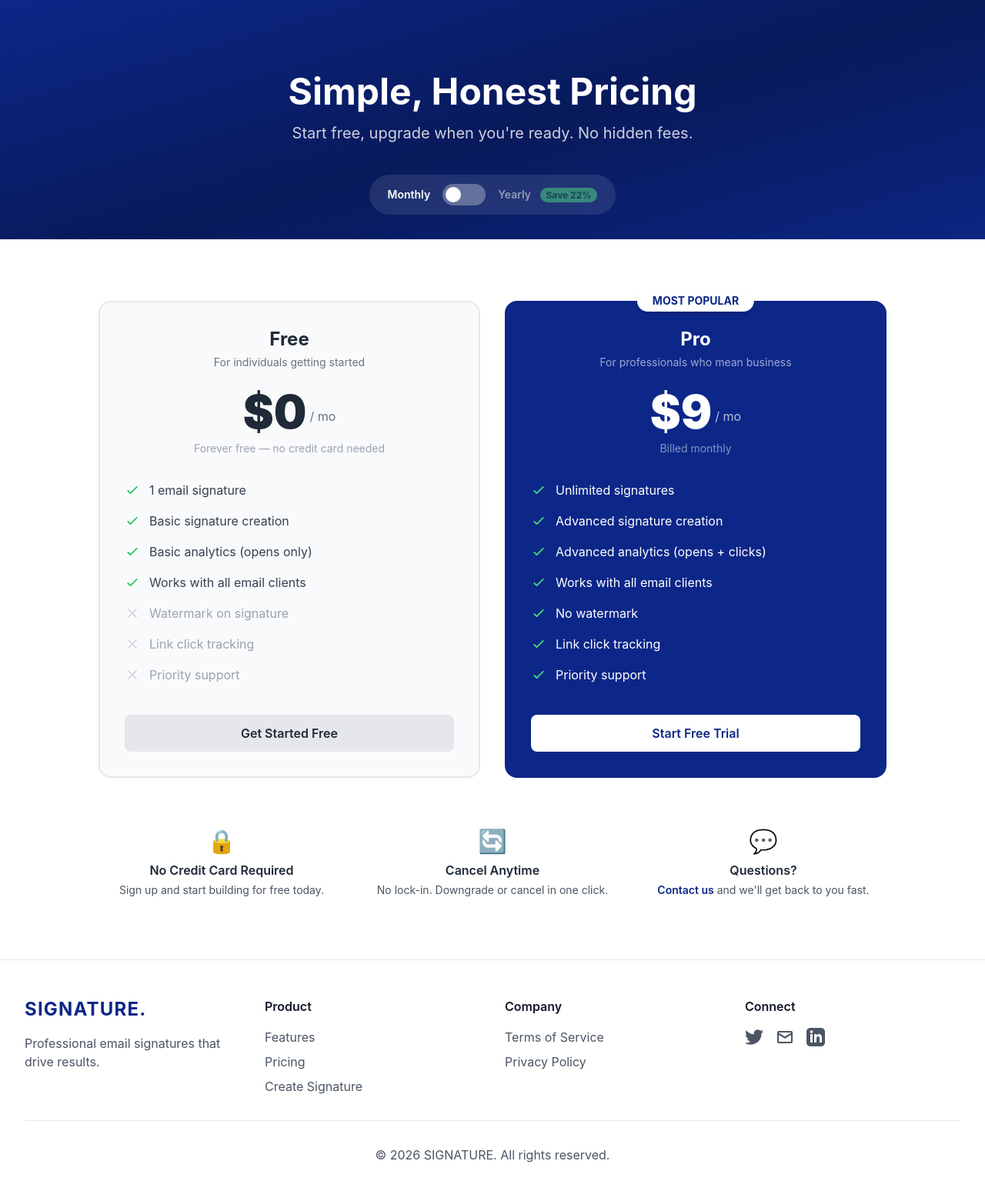
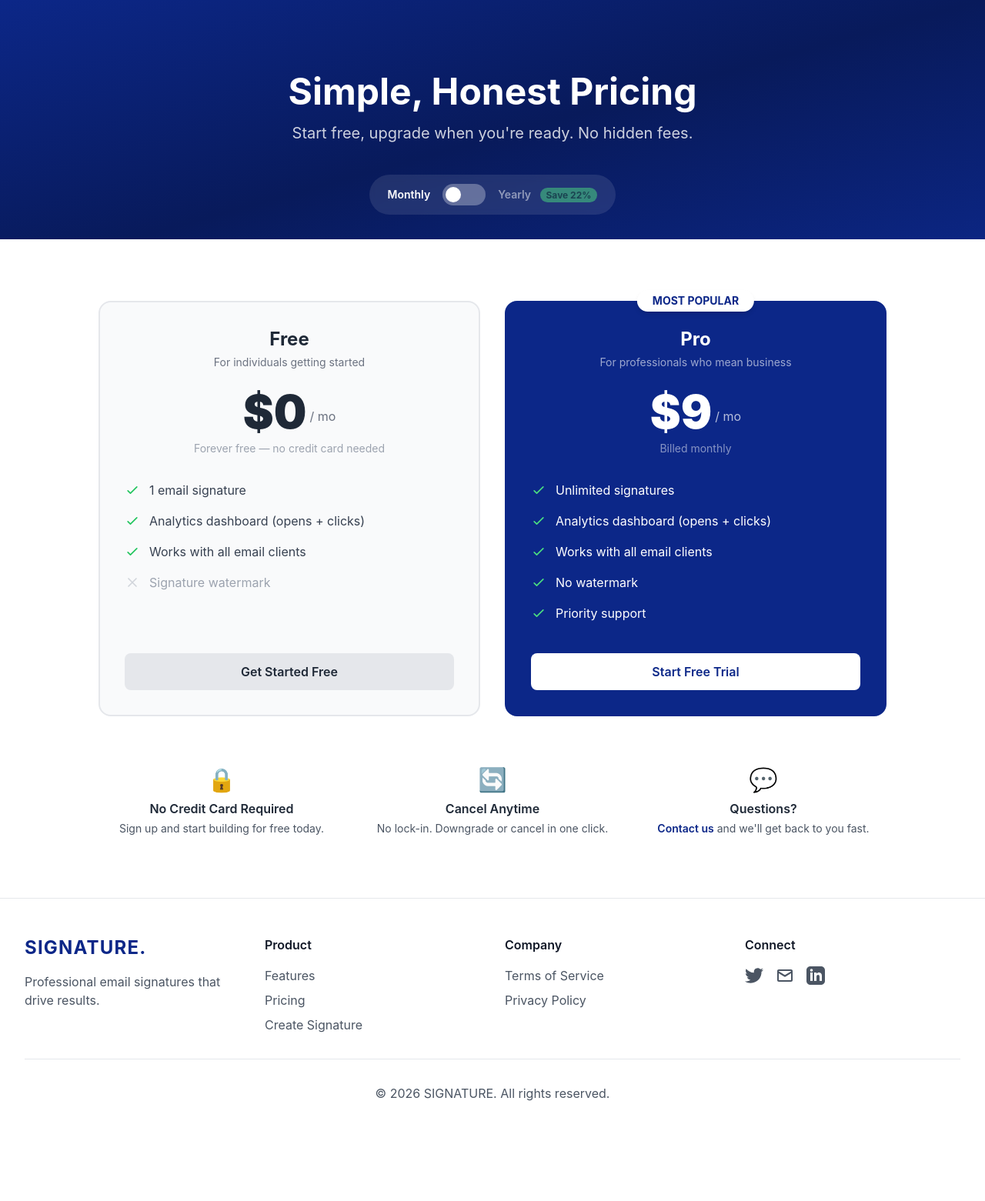
Before and after one commit to marl-Am/signature, a Flask app: page /pricing in a window 1280 px wide. Shown: the part 65-1626 px from the top of the page at 77% size. After the commit the page ends 1496 px from the top, so only its background shows below. Run offline with Flask 3, Linux system fonts and the light colour scheme; some libraries are stand-ins or nearby versions.

Commit message:
Updated pricing descriptions

```diff
--- a/app/templates/pricing.html
+++ b/app/templates/pricing.html
@@ -61,42 +61,28 @@
               </svg>
               1 email signature
             </li>
+
             <li class="flex items-center gap-3 text-gray-700">
               <svg class="w-5 h-5 text-green-500 flex-shrink-0" fill="none" stroke="currentColor" viewBox="0 0 24 24">
                 <path stroke-linecap="round" stroke-linejoin="round" stroke-width="2" d="M5 13l4 4L19 7"/>
               </svg>
-              Basic signature creation
+              Analytics dashboard (opens + clicks)
             </li>
-            <li class="flex items-center gap-3 text-gray-700">
-              <svg class="w-5 h-5 text-green-500 flex-shrink-0" fill="none" stroke="currentColor" viewBox="0 0 24 24">
-                <path stroke-linecap="round" stroke-linejoin="round" stroke-width="2" d="M5 13l4 4L19 7"/>
-              </svg>
-              Basic analytics (opens only)
-            </li>
+
             <li class="flex items-center gap-3 text-gray-700">
               <svg class="w-5 h-5 text-green-500 flex-shrink-0" fill="none" stroke="currentColor" viewBox="0 0 24 24">
                 <path stroke-linecap="round" stroke-linejoin="round" stroke-width="2" d="M5 13l4 4L19 7"/>
               </svg>
               Works with all email clients
             </li>
+
             <li class="flex items-center gap-3 text-gray-400">
               <svg class="w-5 h-5 text-gray-300 flex-shrink-0" fill="none" stroke="currentColor" viewBox="0 0 24 24">
                 <path stroke-linecap="round" stroke-linejoin="round" stroke-width="2" d="M6 18L18 6M6 6l12 12"/>
               </svg>
-              <span>Watermark on signature</span>
+              <span>Signature watermark</span>
             </li>
-            <li class="flex items-center gap-3 text-gray-400">
-              <svg class="w-5 h-5 text-gray-300 flex-shrink-0" fill="none" stroke="currentColor" viewBox="0 0 24 24">
-                <path stroke-linecap="round" stroke-linejoin="round" stroke-width="2" d="M6 18L18 6M6 6l12 12"/>
-              </svg>
-              <span>Link click tracking</span>
-            </li>
-            <li class="flex items-center gap-3 text-gray-400">
-              <svg class="w-5 h-5 text-gray-300 flex-shrink-0" fill="none" stroke="currentColor" viewBox="0 0 24 24">
-                <path stroke-linecap="round" stroke-linejoin="round" stroke-width="2" d="M6 18L18 6M6 6l12 12"/>
-              </svg>
-              <span>Priority support</span>
-            </li>
+
           </ul>
 
           {% if current_user.is_authenticated %}
@@ -154,13 +140,7 @@
               <svg class="w-5 h-5 text-green-400 flex-shrink-0" fill="none" stroke="currentColor" viewBox="0 0 24 24">
                 <path stroke-linecap="round" stroke-linejoin="round" stroke-width="2" d="M5 13l4 4L19 7"/>
               </svg>
-              Advanced signature creation
-            </li>
-            <li class="flex items-center gap-3 text-white">
-              <svg class="w-5 h-5 text-green-400 flex-shrink-0" fill="none" stroke="currentColor" viewBox="0 0 24 24">
-                <path stroke-linecap="round" stroke-linejoin="round" stroke-width="2" d="M5 13l4 4L19 7"/>
-              </svg>
-              Advanced analytics (opens + clicks)
+              Analytics dashboard (opens + clicks)
             </li>
             <li class="flex items-center gap-3 text-white">
               <svg class="w-5 h-5 text-green-400 flex-shrink-0" fill="none" stroke="currentColor" viewBox="0 0 24 24">
@@ -178,14 +158,9 @@
               <svg class="w-5 h-5 text-green-400 flex-shrink-0" fill="none" stroke="currentColor" viewBox="0 0 24 24">
                 <path stroke-linecap="round" stroke-linejoin="round" stroke-width="2" d="M5 13l4 4L19 7"/>
               </svg>
-              Link click tracking
-            </li>
-            <li class="flex items-center gap-3 text-white">
-              <svg class="w-5 h-5 text-green-400 flex-shrink-0" fill="none" stroke="currentColor" viewBox="0 0 24 24">
-                <path stroke-linecap="round" stroke-linejoin="round" stroke-width="2" d="M5 13l4 4L19 7"/>
-              </svg>
               Priority support
             </li>
+
           </ul>
 
           {% if current_user.is_authenticated and current_user.subscription_tier == 'pro' %}
```
Also changed, not shown: app/templates/index.html (+11 -5 lines).
